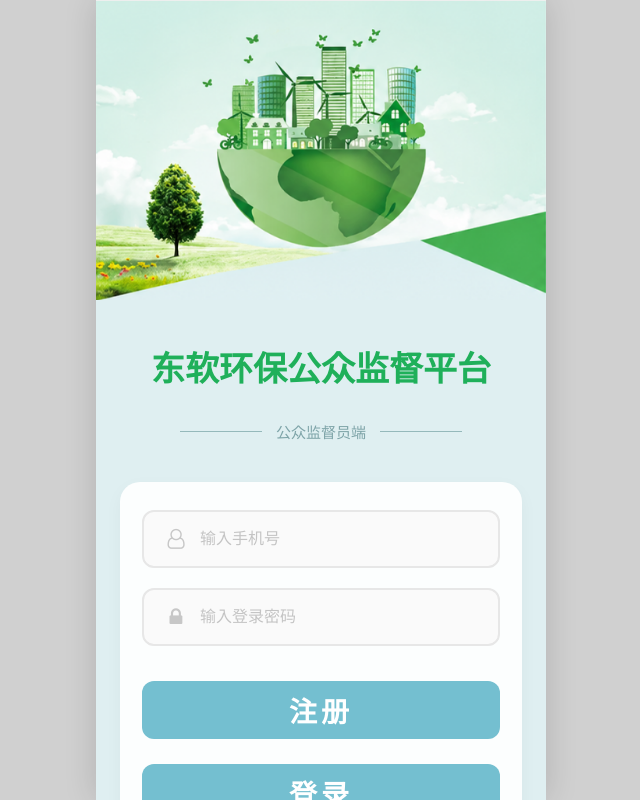
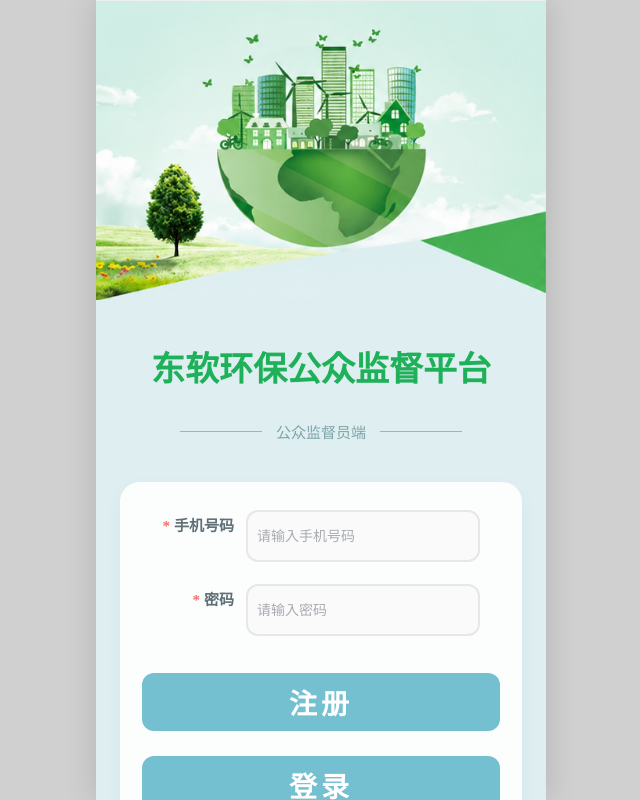
Before and after one commit to ZSinCos/nep-sever, a Vue app in the folder neps-front/: page /#/ in a window 1280 px wide. Shown: the whole page, without its empty margins (319-959 px from the left). Built offline with nearby package versions, Linux system fonts and the light colour scheme.

Commit message:
refactor:使用Element Plus进行表单校验

```diff
--- a/neps-front/package.json
+++ b/neps-front/package.json
@@ -9,6 +9,7 @@
   "dependencies": {
     "axios": "^1.1.3",
     "core-js": "^3.8.3",
+    "element-plus": "^2.14.2",
     "font-awesome": "^4.7.0",
     "vue": "^3.2.13",
     "vue-router": "^4.0.0"
--- a/neps-front/src/assets/auth.css
+++ b/neps-front/src/assets/auth.css
@@ -157,6 +157,15 @@
     left: 12px;
     font-size: 22px;
   }
+
+  .el-form-item__label {
+    font-size: 14px !important;
+  }
+
+  .el-input__wrapper,
+  .cs-trigger {
+    height: 46px !important;
+  }
 }
 
 /* 大屏/平板 */
@@ -182,4 +191,44 @@
     height: 58px;
     font-size: 28px;
   }
+
+  .el-form-item__label {
+    font-size: 16px !important;
+  }
+
+  .el-input__wrapper,
+  .cs-trigger {
+    height: 54px !important;
+  }
 }
+
+/* ===== Element Plus 表单公共样式 ===== */
+.el-form-item {
+  margin-bottom: 22px !important;
+}
+
+.el-form-item__label {
+  color: #5f6f76 !important;
+  font-weight: 600 !important;
+  font-size: 15px !important;
+  text-align: left !important;
+}
+
+.el-input__wrapper {
+  border-radius: 12px !important;
+  background: #fafafa !important;
+  box-shadow: 0 0 0 2px #e7e7e7 inset !important;
+  height: 50px !important;
+}
+
+.el-input__wrapper:hover {
+  box-shadow: 0 0 0 2px #74bfd0 inset !important;
+}
+
+.el-input__wrapper.is-focus {
+  box-shadow: 0 0 0 2px #74bfd0 inset !important;
+}
+
+.cs-trigger {
+  height: 50px;
+}
--- a/neps-front/src/main.js
+++ b/neps-front/src/main.js
@@ -1,6 +1,8 @@
 import { createApp } from 'vue'
 import App from './App.vue'
 import router from './router'
+import ElementPlus from 'element-plus'
+import 'element-plus/dist/index.css'
 import 'font-awesome/css/font-awesome.min.css'
 
 router.beforeEach(function(to,from,next){
@@ -13,4 +15,4 @@
     next();
 });
 
-createApp(App).use(router).mount('#app')
+createApp(App).use(router).use(ElementPlus).mount('#app')
--- a/neps-front/src/views/Login.vue
+++ b/neps-front/src/views/Login.vue
@@ -1,6 +1,5 @@
 <template>
   <div class="auth-page login-page">
-    <!-- 顶部：头图 + 标题 -->
     <div class="auth-top login-top">
       <div class="auth-hero login-hero"></div>
 
@@ -14,28 +13,24 @@
       </div>
     </div>
 
-    <!-- 底部：登录卡片 -->
     <div class="auth-bottom login-bottom">
       <div class="auth-card login-card">
-        <div class="auth-input-item">
-          <i class="fa fa-user-o"></i>
-          <input
-              type="text"
-              v-model="telId"
-              placeholder="输入手机号"
-          />
-        </div>
+        <el-form ref="formRef" :model="form" :rules="rules" label-width="84px" class="login-form">
+          <el-form-item label="手机号码" prop="telId">
+            <el-input v-model="form.telId" placeholder="请输入手机号码" />
+          </el-form-item>
 
-        <div class="auth-input-item">
-          <i class="fa fa-lock"></i>
-          <input
-              type="password"
-              v-model="supervisorPassword"
-              placeholder="输入登录密码"
-          />
-        </div>
+          <el-form-item label="密码" prop="supervisorPassword">
+            <el-input
+                v-model="form.supervisorPassword"
+                type="password"
+                placeholder="请输入密码"
+                show-password
+            />
+          </el-form-item>
+        </el-form>
+
         <button class="auth-btn register-btn" @click="goRegister">注册</button>
-
         <button class="auth-btn login-btn" @click="login">登录</button>
       </div>
     </div>
@@ -50,29 +45,32 @@
 
 const axios = inject('axios');
 const router = useRouter();
+const formRef = ref(null);
 
-const telId = ref('');
-const supervisorPassword = ref('');
+const form = ref({
+  telId: '',
+  supervisorPassword: ''
+});
+
+const rules = {
+  telId: [
+    { required: true, message: '请输入手机号码', trigger: 'blur' },
+    { pattern: /^1[3-9]\d{9}$/, message: '手机号码格式不正确', trigger: 'blur' }
+  ],
+  supervisorPassword: [
+    { required: true, message: '请输入密码', trigger: 'blur' }
+  ]
+};
 
 const login = async () => {
-  if (!telId.value) {
-    alert('请输入手机号码');
-    return;
-  }
-  if (!/^1[3-9]\d{9}$/.test(telId.value)) {
-    alert('手机号码格式不正确');
-    return;
-  }
-  if (!supervisorPassword.value) {
-    alert('请输入密码');
-    return;
-  }
+  const valid = await formRef.value.validate().catch(() => false);
+  if (!valid) return;
 
   try {
     const res = await axios.get('/supervisor/getSupervisorByIdByPass', {
       params: {
-        telId: telId.value,
-        supervisorPassword: supervisorPassword.value
+        telId: form.value.telId,
+        supervisorPassword: form.value.supervisorPassword
       }
     });
 
@@ -94,14 +92,11 @@
 </script>
 
 <style scoped>
-
-/* 顶部背景图 */
 .login-hero {
   background-image: url('../assets/login-banner.png');
   height: clamp(180px, 32vh, 280px);
 }
 
-/* 标题区域 */
 .login-title {
   margin-top: 20px;
   padding: 30px 20px 0;
@@ -136,20 +131,13 @@
   white-space: nowrap;
 }
 
-
-/* 卡片最小高度 */
 .login-card {
   min-height: 300px;
   margin-top: 20px;
 }
-/* 输入框容器 */
-.auth-input-item {
-  display: flex;
-  align-items: center;
-  min-height: 55px;
+
+.login-form {
   padding: 0 20px;
-  box-sizing: border-box;
-  margin-bottom: 20px;
 }
 
 .auth-btn {
@@ -157,10 +145,6 @@
   font-weight: bold;
 }
 
-
-/* ===== 响应式适配 ===== */
-
-/* 大屏/平板 */
 @media (min-width: 768px) {
   .login-hero {
     height: 300px;
--- a/neps-front/src/views/Register.vue
+++ b/neps-front/src/views/Register.vue
@@ -10,45 +10,46 @@
 
     <div class="auth-bottom register-bottom">
       <div class="auth-card register-card">
-        <div class="register-form">
-          <div class="register-input-item">
-            <label>手机号码</label>
-            <input
-                type="text"
+        <el-form
+            ref="formRef"
+            :model="supervisor"
+            :rules="rules"
+            label-width="84px"
+            class="register-form"
+        >
+          <el-form-item label="手机号码" prop="telId">
+            <el-input
                 v-model="supervisor.telId"
                 placeholder="请输入手机号码"
             />
-          </div>
+          </el-form-item>
 
-          <div class="register-input-item">
-            <label>真实姓名</label>
-            <input
-                type="text"
+          <el-form-item label="真实姓名" prop="supervisorName">
+            <el-input
                 v-model="supervisor.supervisorName"
                 placeholder="真实姓名便于我们联系您"
             />
-          </div>
+          </el-form-item>
 
-          <div class="register-input-item">
-            <label>密码</label>
-            <input
+          <el-form-item label="密码" prop="supervisorPassword">
+            <el-input
+                v-model="supervisor.supervisorPassword"
                 type="password"
-                v-model="supervisor.supervisorPassword"
                 placeholder="请输入密码"
+                show-password
             />
-          </div>
+          </el-form-item>
 
-          <div class="register-input-item">
-            <label>确认密码</label>
-            <input
+          <el-form-item label="确认密码" prop="confirmPassword">
+            <el-input
+                v-model="supervisor.confirmPassword"
                 type="password"
-                v-model="confirmPassword"
                 placeholder="请再次输入密码"
+                show-password
             />
-          </div>
+          </el-form-item>
 
-          <div class="register-input-item">
-            <label>省份</label>
+          <el-form-item label="省份" prop="province">
             <CustomSelect
                 v-model="supervisor.province"
                 :options="provinceOptions"
@@ -57,10 +58,9 @@
                 placeholder="请选择省"
                 @change="provinceChange"
             />
-          </div>
+          </el-form-item>
 
-          <div class="register-input-item">
-            <label>城市</label>
+          <el-form-item label="城市" prop="city">
             <CustomSelect
                 v-model="supervisor.city"
                 :options="cityOptions"
@@ -69,8 +69,8 @@
                 placeholder="请选择市"
                 :disabled="!supervisor.province"
             />
-          </div>
-        </div>
+          </el-form-item>
+        </el-form>
 
         <button class="auth-btn register-btn" @click="register">注册</button>
       </div>
@@ -89,20 +89,54 @@
 
 const axios = inject('axios');
 const router = useRouter();
+const formRef = ref(null);
 
 const supervisor = ref({
   telId: '',
   supervisorName: '',
   supervisorPassword: '',
+  confirmPassword: '',
   province: '',
   city: '',
   registerDate: ''
 });
 
-const confirmPassword = ref('');
 const provinceList = ref([]);
 const cityList = ref([]);
 const provinceIdMap = {};
+
+const validateConfirmPassword = (rule, value, callback) => {
+  if (value !== supervisor.value.supervisorPassword) {
+    callback(new Error('两次密码不一致'));
+  } else {
+    callback();
+  }
+};
+
+const rules = {
+  telId: [
+    { required: true, message: '请输入手机号码', trigger: 'blur' },
+    { pattern: /^1[3-9]\d{9}$/, message: '手机号码格式不正确', trigger: 'blur' }
+  ],
+  supervisorName: [
+    { required: true, message: '请输入姓名', trigger: 'blur' },
+    { min: 2, max: 20, message: '姓名长度应在2-20个字符之间', trigger: 'blur' }
+  ],
+  supervisorPassword: [
+    { required: true, message: '请输入密码', trigger: 'blur' },
+    { min: 6, message: '密码长度不能少于6位', trigger: 'blur' }
+  ],
+  confirmPassword: [
+    { required: true, message: '请再次输入密码', trigger: 'blur' },
+    { validator: validateConfirmPassword, trigger: 'blur' }
+  ],
+  province: [
+    { required: true, message: '请选择省', trigger: 'change' }
+  ],
+  city: [
+    { required: true, message: '请选择市', trigger: 'change' }
+  ]
+};
 
 const provinceOptions = computed(() =>
     provinceList.value.map(item => ({ ...item, label: item.provinceName, value: item.provinceName }))
@@ -144,58 +178,13 @@
 };
 
 const register = async () => {
-  if (!supervisor.value.telId) {
-    alert('请输入手机号码');
-    return;
-  }
-  if (!/^1[3-9]\d{9}$/.test(supervisor.value.telId)) {
-    alert('手机号码格式不正确');
-    return;
-  }
+  const valid = await formRef.value.validate().catch(() => false);
+  if (!valid) return;
 
-  if (!supervisor.value.supervisorName) {
-    alert('请输入姓名');
-    return;
-  }
-  if (
-      supervisor.value.supervisorName.length < 2 ||
-      supervisor.value.supervisorName.length > 20
-  ) {
-    alert('姓名长度应在2-20个字符之间');
-    return;
-  }
-
-  if (!supervisor.value.supervisorPassword) {
-    alert('请输入密码');
-    return;
-  }
-  if (supervisor.value.supervisorPassword.length < 6) {
-    alert('密码长度不能少于6位');
-    return;
-  }
-
-  if (!confirmPassword.value) {
-    alert('请再次输入密码');
-    return;
-  }
-  if (supervisor.value.supervisorPassword !== confirmPassword.value) {
-    alert('两次密码不一致');
-    return;
-  }
-
-  if (!supervisor.value.province) {
-    alert('请选择省');
-    return;
-  }
-  if (!supervisor.value.city) {
-    alert('请选择市');
-    return;
-  }
-
-  // 检查手机号是否已注册
   try {
     const checkRes = await axios.get(
-        '/supervisor/getSupervisorById/' + supervisor.value.telId
+        '/supervisor/getSupervisorById/' + supervisor.value.telId,
+        { silentError: true }
     );
     if (checkRes.data.code === 200 && checkRes.data.data) {
       alert('该手机号码已被注册，请直接登录');
@@ -223,101 +212,23 @@
 </script>
 
 <style scoped>
-/* ===== 注册页特有样式 ===== */
-
-/* 卡片最小高度 */
 .register-card {
   min-height: 520px;
 }
 
-/* 表单区域 */
 .register-form {
   display: flex;
   flex-direction: column;
-  gap: 8px;
 }
 
-/* 输入框容器 */
-.register-input-item {
-  display: flex;
-  align-items: center;
-  min-height: 50px;
-  padding: 0 2px;
-  box-sizing: border-box;
-}
-
-
-/* 左侧标签 */
-.register-input-item label {
-  width: 84px;
-  flex-shrink: 0;
-  font-size: 15px;
-  color: #5f6f76;
-  font-weight: 600;
-  line-height: 1.2;
-}
-
-
-/* 输入框 */
-.register-input-item input {
-  flex: 1;
-  min-height: 43px;
-  border: 2px solid #e7e7e7;
-  border-radius: 12px;
-  background: #fafafa;
-  box-sizing: border-box;
-  padding: 0 14px;
-  font-size: 15px;
-  color: #666;
-  outline: none;
-}
-
-.register-input-item input::placeholder {
-  color: #bfc5c8;
-}
-
-/* 下拉框高度适配 */
-.register-input-item :deep(.cs-trigger) {
-  height: 50px;
-}
-
-/* 注册按钮上边距 */
 .register-btn {
   margin-top: 10px;
   font-weight: bold;
 }
 
-/* ===== 响应式适配 ===== */
-
-/* 小屏手机 */
 @media (max-width: 420px) {
   .register-card {
     min-height: 480px;
-  }
-
-  .register-input-item {
-    flex-direction: column;
-    align-items: stretch;
-    min-height: auto;
-    gap: 8px;
-  }
-
-  .register-input-item label {
-    width: auto;
-    font-size: 14px;
-    padding-left: 2px;
-  }
-
-  .register-input-item input {
-    height: 46px;
-    font-size: 14px;
-  }
-
-  .register-input-item :deep(.cs-trigger) {
-    height: 46px;
-    font-size: 14px;
-    padding-right: 32px;
-    padding-left: 12px;
   }
 
   .register-btn {
@@ -325,25 +236,9 @@
   }
 }
 
-/* 大屏/平板 */
 @media (min-width: 768px) {
   .register-card {
     min-height: 560px;
   }
-
-  .register-input-item label {
-    width: 96px;
-    font-size: 16px;
-  }
-
-  .register-input-item input {
-    height: 54px;
-    font-size: 16px;
-  }
-
-  .register-input-item :deep(.cs-trigger) {
-    height: 54px;
-    font-size: 16px;
-  }
 }
 </style>
```
Also changed, not shown: neps-front/src/App.vue (+9 -1 lines), 1 other file (tests, documents, lock files or other folders).
